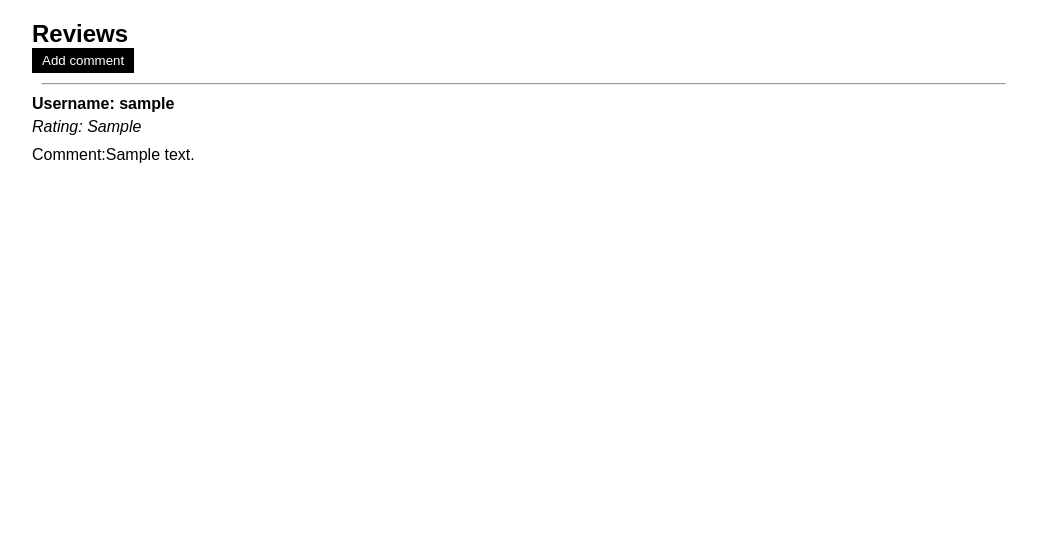
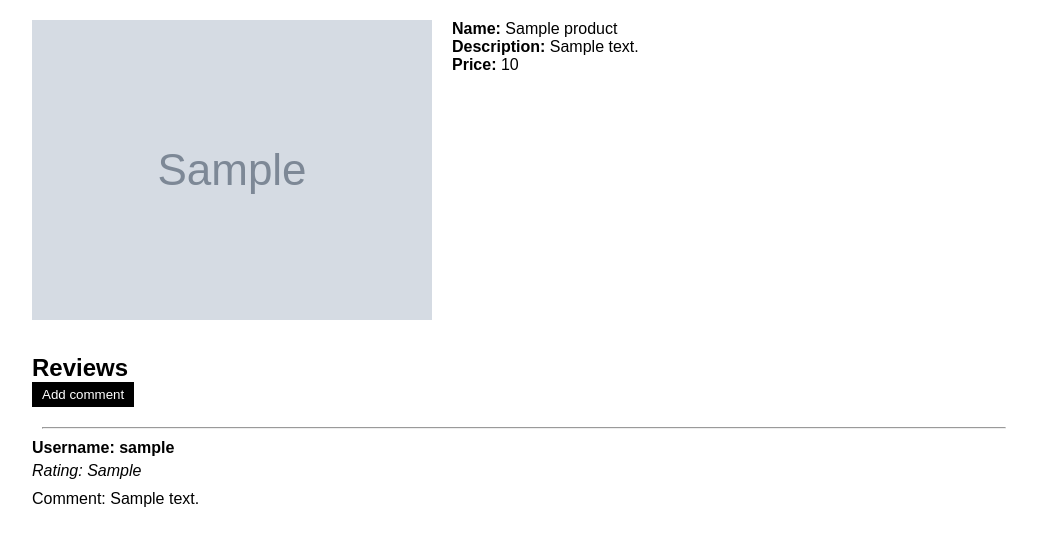
Before and after one commit to Ikrombek14/online_shop, a Django app: template products/templates/products_detail.html in a window 1280 px wide. Shown: the part 179-725 px from the top of the page, without its empty margins (116-1153 px from the left). Run offline with Django 5.2, Linux system fonts and the light colour scheme; the template is opened without the code that fills it: most values are stand-ins (such as "Sample title", 1, 10 or a date in 2020); grey boxes marked "Sample" are stand-in pictures.

Commit message:
zarnigor

```diff
--- a/products/templates/products_detail.html
+++ b/products/templates/products_detail.html
@@ -1,20 +1,52 @@
 {% extends 'base.html' %}
-{% block title %}{%endblock%}
+{% block title %}Product Details{% endblock %}
 {% block content %}
+<style>
+    .product-container {
+        display: flex;
+        align-items: flex-start;
+    }
+    .product-image {
+        margin-right: 20px;
+    }
+    .product-info {
+        max-width: 600px; /* adjust as necessary */
+    }
+    .reviews {
+        margin-top: 30px;
+    }
+    .review-item {
+        margin-bottom: 20px;
+    }
+    .review-button {
+        margin-bottom: 10px;
+    }
+</style>
+
+<div class="product-container">
+    <div class="product-image">
+        <img src="{{ products.image.url }}" alt="{{ products.name }}">
+    </div>
+    <div class="product-info">
+        <p><strong>Name:</strong> {{ products.name }}</p>
+        <p><strong>Description:</strong> {{ products.description }}</p>
+        <p><strong>Price:</strong> {{ products.price }}</p>
+    </div>
+</div>
+
 <div class="reviews">
     <h2>Reviews</h2>
-
-        <a href="{% url 'products:add_comment' products.pk %}" >
-            <button class="review-button" >Add comment</button>
+    <a href="{% url 'products:add_comment' products.pk %}">
+        <button class="review-button">Add comment</button>
     </a>
     <hr style="margin:10px;">
-        {%for comment in comments%}
+    {% for comment in comments %}
     <div class="review-item">
         <div class="review-user">Username: {{ comment.user.username }}</div>
         <div class="review-rating">Rating: {{ comment.star_given }}</div>
-            <p class="review-comment">Comment:{{ comment.comment }}</p>
+        <p class="review-comment">Comment: {{ comment.comment }}</p>
 
-            {% if user.is_authenticated and review.user == user %}
+        {% if user.is_authenticated and comment.user == user %}
             <button>
                 <a href="{% url 'products:delete_comment' comment.pk %}">Delete</a>
             </button>
@@ -23,7 +55,7 @@
             </button>
         {% endif %}
     </div>
-        {%endfor%}
+    {% endfor %}
 </div>
 
 {% endblock %}
```
Also changed, not shown: products/views.py (+7 -4 lines). Lines whose indentation alone changed are shown as unchanged.
